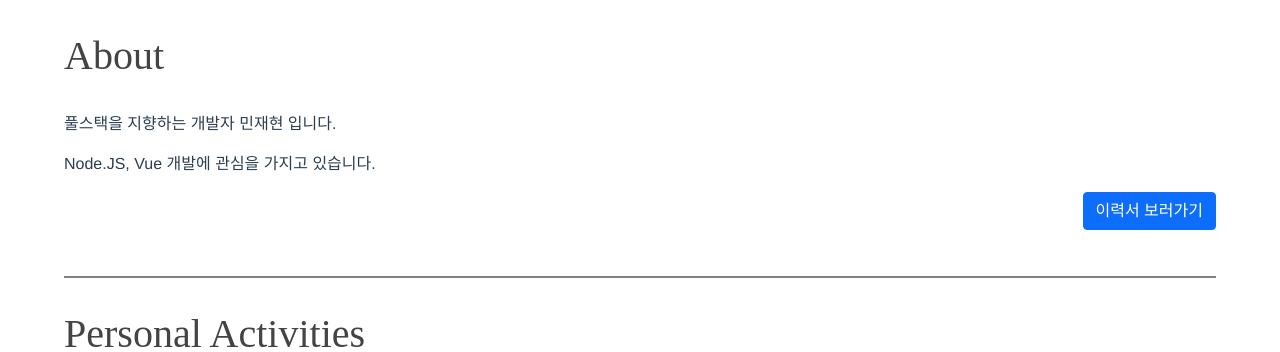
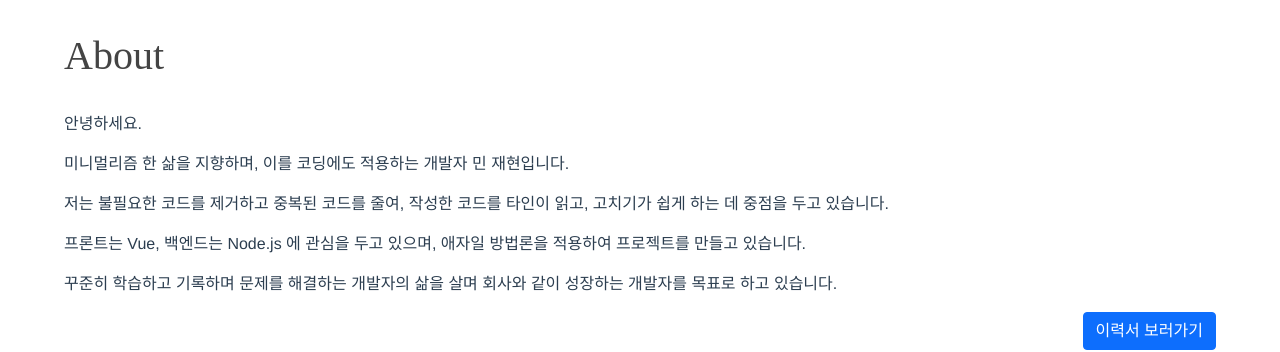
Before and after one commit to MinJaehyun/MinJaehyun.github.io, a Vue app: page / in a window 1280 px wide. Shown: the top 352 px of the page. Built offline with nearby package versions, Linux system fonts and the light colour scheme.

Commit message:
about 변경

```diff
--- a/src/components/About.vue
+++ b/src/components/About.vue
@@ -3,8 +3,24 @@
   <div class="wrapper">
     <div style="text-align: left">
       <h1 style="text-align: left">About</h1>
-      <p>풀스택을 지향하는 개발자 민재현 입니다.</p>
-      <p>Node.JS, Vue 개발에 관심을 가지고 있습니다.</p>
+      <p>안녕하세요.</p>
+      <p>
+        미니멀리즘 한 삶을 지향하며, 이를 코딩에도 적용하는 개발자 민
+        재현입니다.
+      </p>
+      <p>
+        저는 불필요한 코드를 제거하고 중복된 코드를 줄여, 작성한 코드를 타인이
+        읽고, 고치기가 쉽게 하는 데 중점을 두고 있습니다.
+      </p>
+      <p>
+        프론트는 Vue, 백엔드는 Node.js 에 관심을 두고 있으며, 애자일 방법론을
+        적용하여 프로젝트를 만들고 있습니다.
+      </p>
+      <p>
+        꾸준히 학습하고 기록하며 문제를 해결하는 개발자의 삶을 살며 회사와 같이
+        성장하는 개발자를 목표로 하고 있습니다.
+      </p>
+
       <button
         style="float: right"
         class="btn btn-primary"
```
